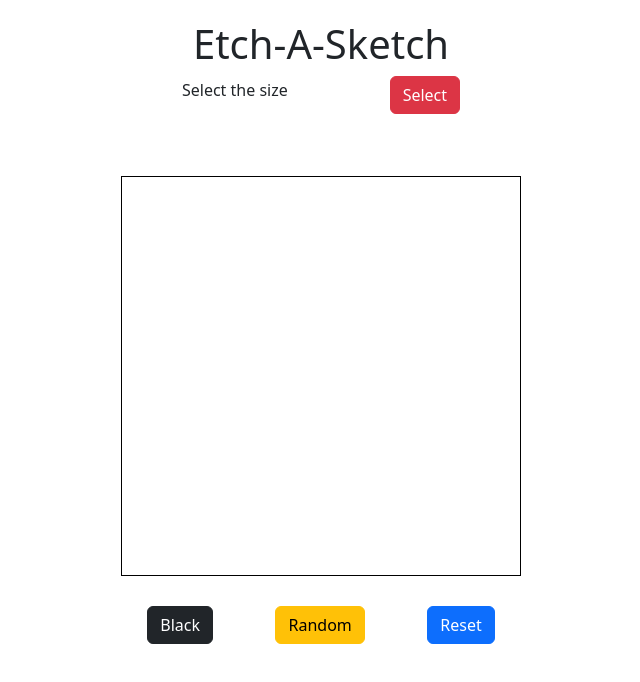
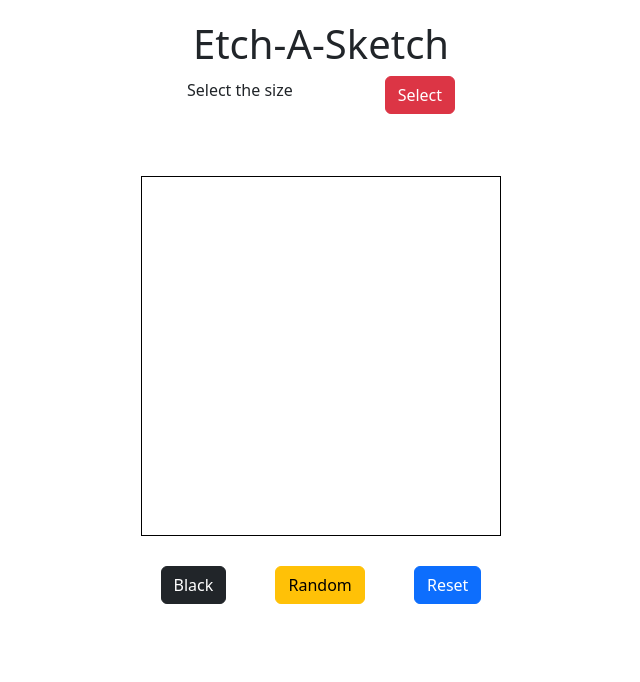
Before and after one commit to noory007/Etch-a-Sketch, a plain HTML site: page index.html in a window 1280 px wide. Shown: the whole page, without its empty margins (319-959 px from the left). Drawn offline with nearby package versions, Linux system fonts and the light colour scheme.

Commit message:
Worked on mobile screen size design

```diff
--- a/style.css
+++ b/style.css
@@ -5,7 +5,7 @@ body {
   flex-direction: column;
   font-family: sans-serif;
   margin: 0;
-  padding: 20px;
+  padding: 20px 16px; /* ⬅️ horizontal padding added */
   box-sizing: border-box;
 }
 
@@ -14,7 +14,7 @@ body {
   flex-direction: row;
   align-items: center;
   width: 100%;
-  max-width: 380px;
+  max-width: 360px; /* ⬅️ slightly reduced */
   justify-content: space-around;
   margin-bottom: 20px;
   flex-wrap: wrap;
@@ -27,7 +27,7 @@ body {
   justify-content: space-around;
   align-items: center;
   width: 100%;
-  max-width: 400px;
+  max-width: 360px; /* ⬅️ slightly reduced */
   margin-top: 20px;
   flex-wrap: wrap;
   text-align: center;
@@ -36,13 +36,19 @@ body {
 
 .board {
   width: 100%;
-  max-width: 400px;
+  max-width: 360px; /* ⬅️ slightly reduced */
   aspect-ratio: 1 / 1;
   display: grid;
   border: 1px solid black;
   margin: 10px 0;
+  box-sizing: border-box;
 }
 
+/* ========================= */
+/* 📱 Responsive Media Queries */
+/* ========================= */
+
+/* Medium screens (tablets) */
 @media (max-width: 768px) {
   .header,
   .footer {
@@ -59,6 +65,7 @@ body {
   }
 }
 
+/* Small screens (phones) */
 @media (max-width: 480px) {
   .header,
   .footer {
```
